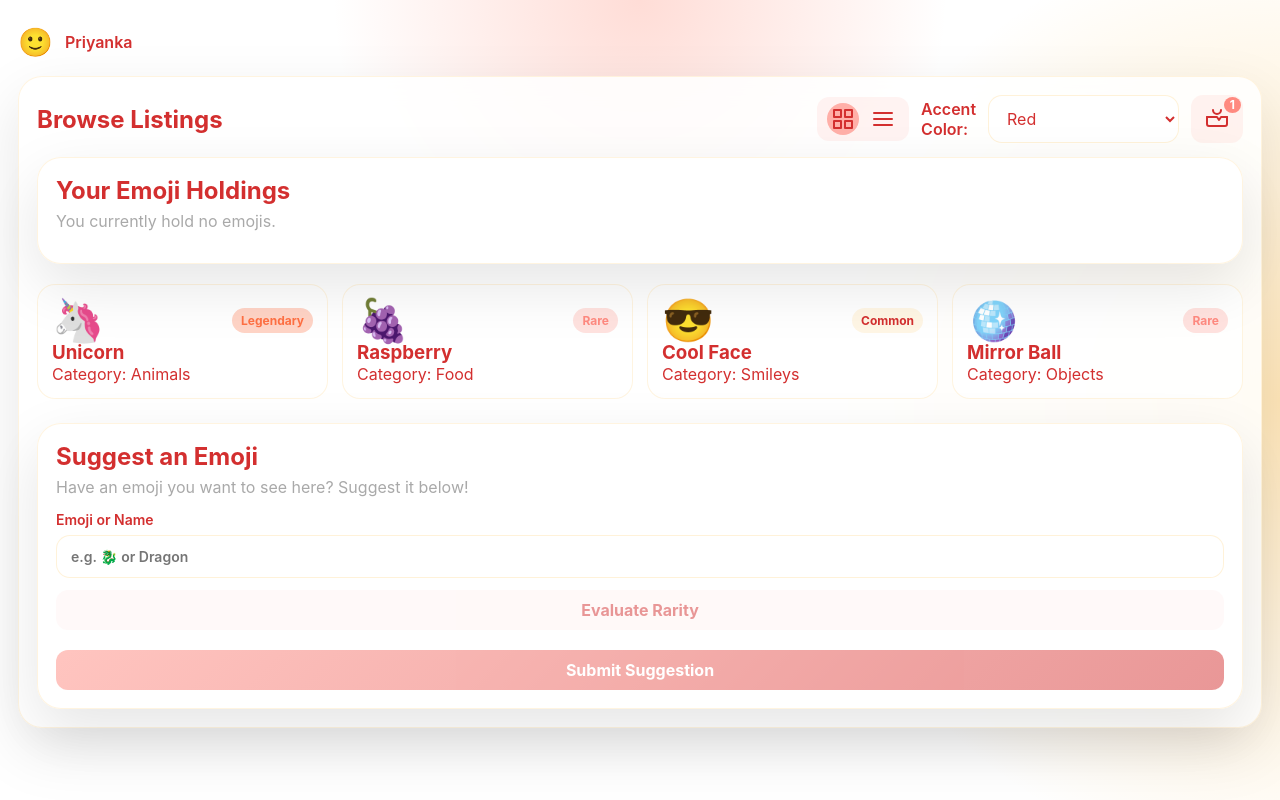
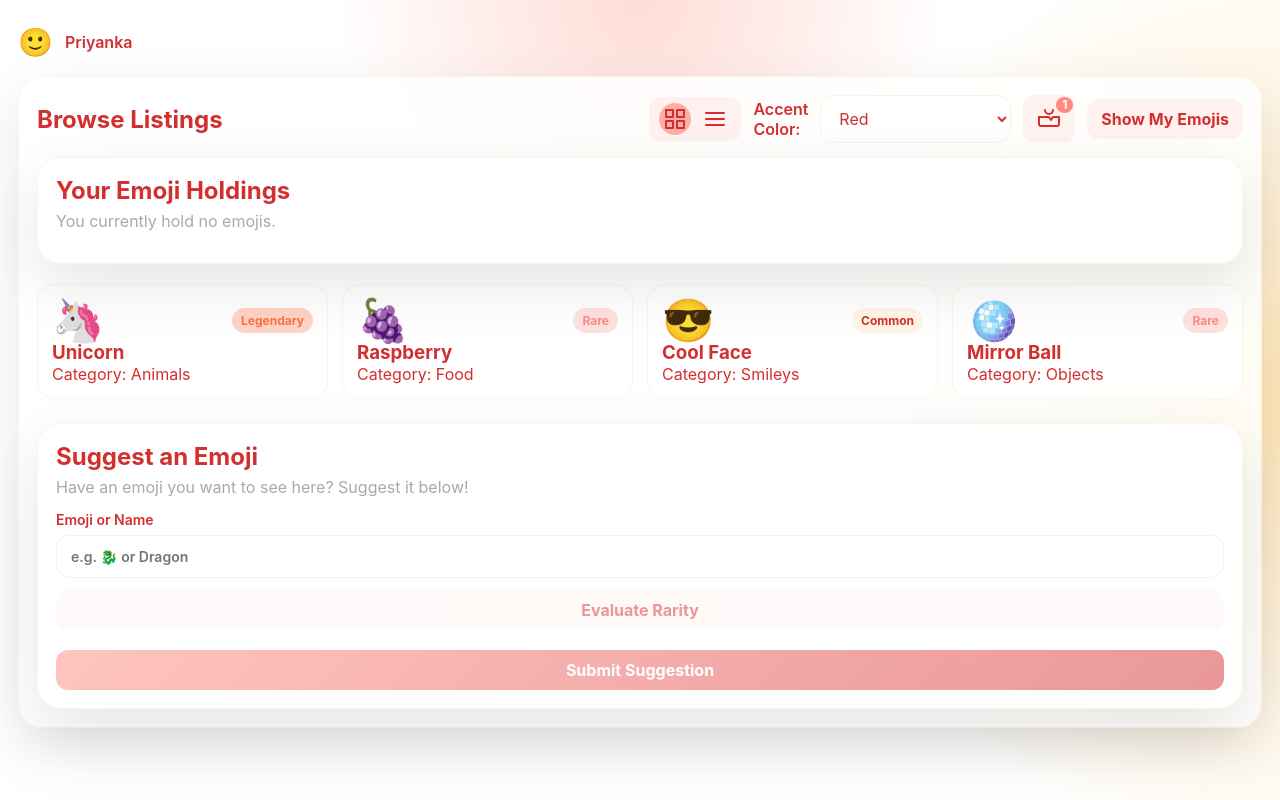
Before and after one commit to pri-m-05/emoji-exchange, a React (Vite) app in the folder emoji-exchange-starter/: page / in a window 1280 px wide. Built offline with nearby package versions, Linux system fonts and the light colour scheme.

Commit message:
feat: add button to toggle view to show only owned emojis

```diff
--- a/emoji-exchange-starter/src/App.tsx
+++ b/emoji-exchange-starter/src/App.tsx
@@ -29,6 +29,9 @@ export default function App() {
 
   // State for rarity info message
   const [rarityInfo, setRarityInfo] = useState<string | null>(null);
+
+  // New state to toggle showing only owned emojis
+  const [showOwnedOnly, setShowOwnedOnly] = useState(false);
 
   // Apply accent colors to CSS variables
   useEffect(() => {
@@ -98,6 +101,14 @@ export default function App() {
     setSuggestedEmoji("");
     setRarityInfo(null);
   };
+
+  // Handler to toggle showing only owned emojis
+  const toggleShowOwned = () => {
+    setShowOwnedOnly((prev) => !prev);
+  };
+
+  // Determine which listings to show based on showOwnedOnly
+  const displayedListings = showOwnedOnly ? holdings : listings;
 
   return (
     <main className="page-shell">
@@ -246,6 +257,17 @@ export default function App() {
                 </span>
               )}
             </button>
+            {/* New button to toggle owned emojis view */}
+            <button
+              className="button button-secondary"
+              onClick={toggleShowOwned}
+              aria-pressed={showOwnedOnly}
+              aria-label="Toggle view to show only owned emojis"
+              title={showOwnedOnly ? "Show all listings" : "Show only your emojis"}
+              style={{ whiteSpace: "nowrap" }}
+            >
+              {showOwnedOnly ? "Show All Listings" : "Show My Emojis"}
+            </button>
           </div>
         </div>
 
@@ -271,7 +293,7 @@ export default function App() {
 
         {viewMode === "grid" ? (
           <div className="listing-grid">
-            {listings.map((listing) => (
+            {displayedListings.map((listing) => (
               <div key={listing.id} className="card">
                 <div className="card-top">
                   <span className="emoji" aria-label={listing.name} role="img">
@@ -299,7 +321,7 @@ export default function App() {
               </tr>
             </thead>
             <tbody>
-              {listings.map((listing) => (
+              {displayedListings.map((listing) => (
                 <tr key={listing.id} style={{ borderBottom: "1px solid var(--color-panel-border)" }}>
                   <td style={{ padding: "8px" }}>
                     <span className="emoji" aria-label={listing.name} role="img">
```
Also changed, not shown: 3 other files (tests, documents, lock files or other folders).
